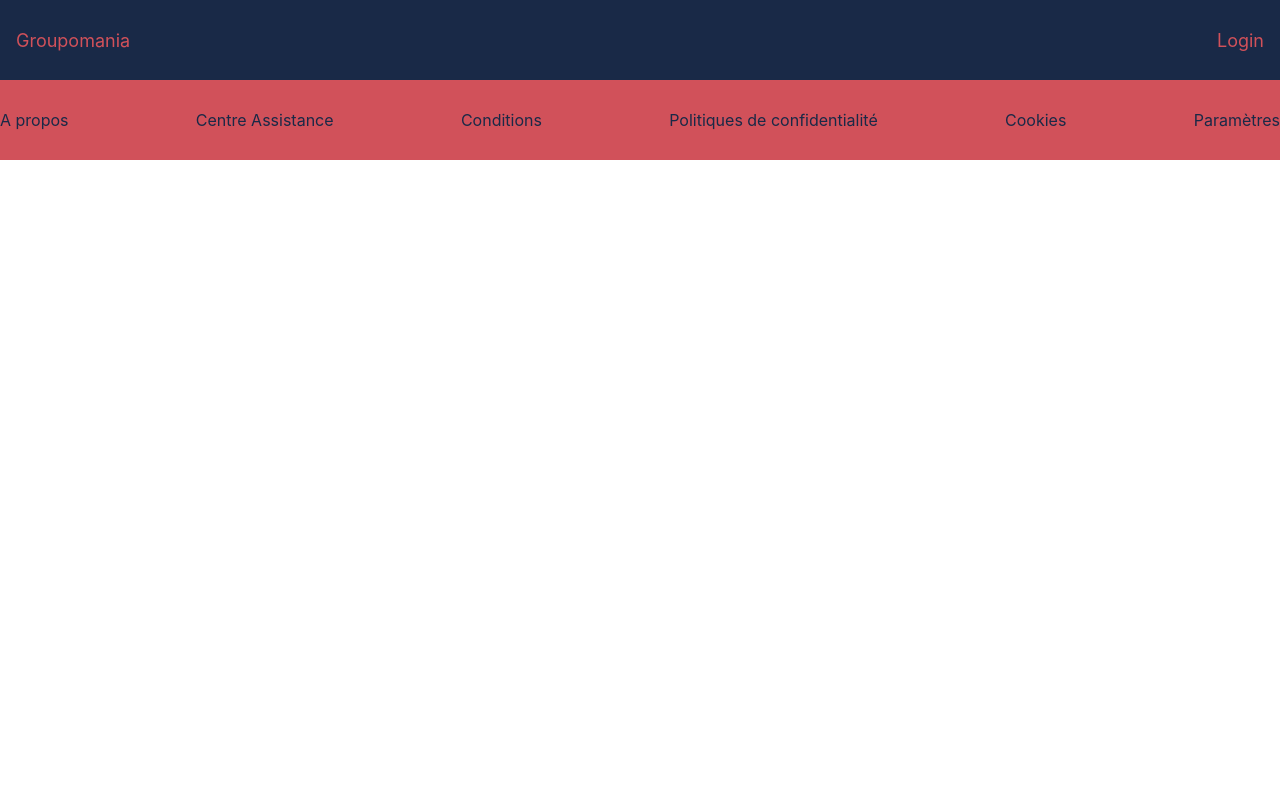
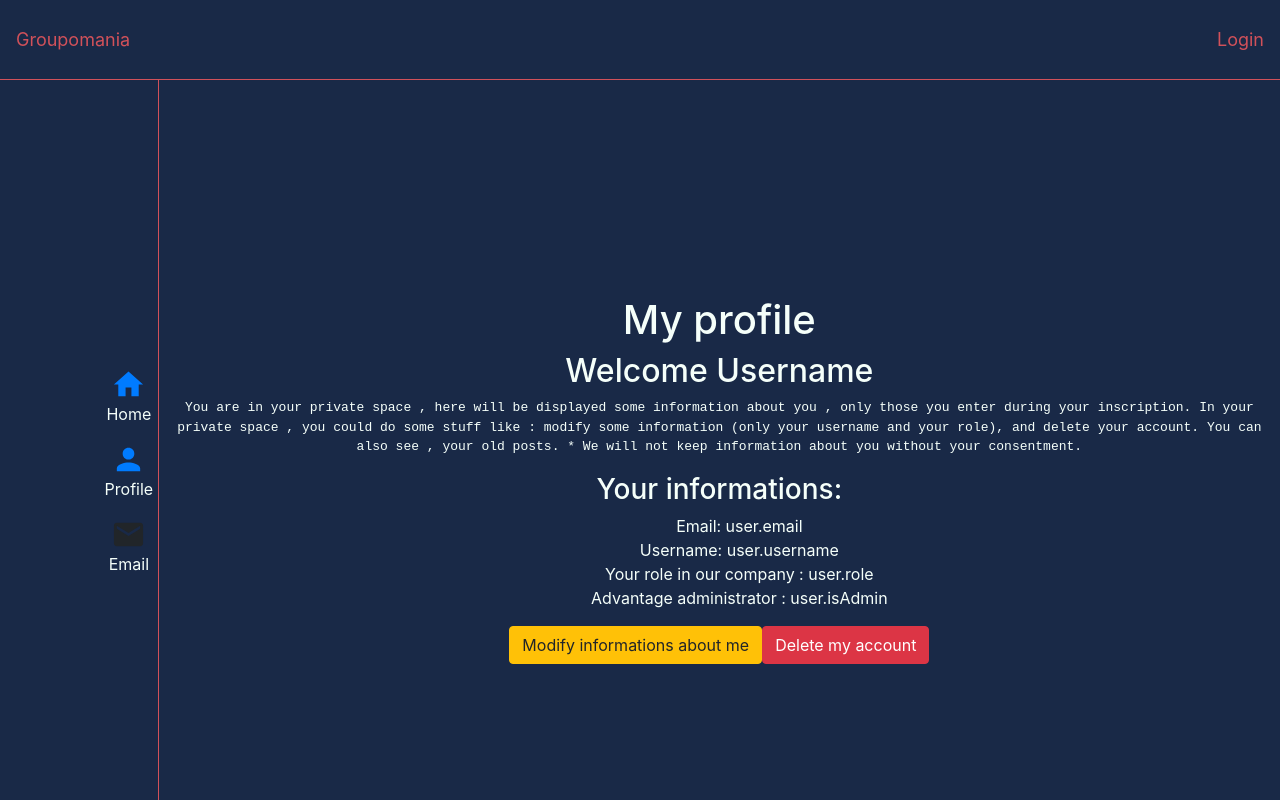
Before and after one commit to TerenceHilderal/groupomania, a React (Create React App) app in the folder frontend/: page /myprofile in a window 1280 px wide. Shown: the top 800 px of the page. Built offline with nearby package versions, Linux system fonts and the light colour scheme.

Commit message:
parti account statique OK

```diff
--- a/frontend/src/App.js
+++ b/frontend/src/App.js
@@ -1,5 +1,13 @@
 import React, { Component } from "react";
-import { SignUp, LogIn, Header, Footer, Sidebar } from "./components";
+import {
+	SignUp,
+	LogIn,
+	Header,
+	Footer,
+	Sidebar,
+	Account,
+	Wall
+} from "./components";
 import { BrowserRouter as Router, Route } from "react-router-dom";
 import "./App.css";
 
@@ -12,6 +20,8 @@ export class App extends Component {
 					{/* <Sidebar /> */}
 					<Route exact path="/" component={SignUp} />
 					<Route exact path="/login" component={LogIn} />
+					<Route exact path="/myprofile" component={Account} />
+					<Route exact path="/wall" component={Wall} />
 					<Footer />
 				</div>
 			</Router>
--- /dev/null
+++ b/frontend/src/components/Account/Account.js
@@ -0,0 +1,60 @@
+import React from "react";
+import styles from "./Account.module.scss";
+
+import Sidebar from "../Sidebar/Sidebar";
+
+// requête get pour recupérer les informations du profile
+
+// requête put pour pouvoir modifier les informations
+
+// requête delete pour pouvoir supprimer son profil
+
+// requête get pour pouvoir récuperer tout ses posts
+
+// récupérer le token pour l'authentification car toutes les requêtes necessite une authentification
+
+function Account() {
+	return (
+		<div className={styles.container}>
+			<Sidebar />
+
+			<div className={styles.profile}>
+				<div>
+					<h1>My profile</h1>
+				</div>
+				<div>
+					<h2>Welcome Username</h2>
+				</div>
+				<div className={styles.introduction}>
+					<p>
+						You are in your private space , here will be displayed some
+						information about you , only those you enter during your
+						inscription. In your private space , you could do some stuff like :
+						modify some information (only your username and your role), and
+						delete your account. You can also see , your old posts. * We will
+						not keep information about you without your consentment.
+					</p>
+				</div>
+				<div>
+					<h3>Your informations:</h3>
+					<ul>
+						<li>Email: user.email</li>
+						<li>Username: user.username</li>
+						<li>Your role in our company : user.role</li>
+						<li>Advantage administrator : user.isAdmin</li>
+					</ul>
+				</div>
+				<div>
+					<button type="button" class="btn btn-warning">
+						Modify informations about me
+					</button>
+					<button type="button" class="btn btn-danger">
+						Delete my account
+					</button>
+				</div>
+			</div>
+		</div>
+	);
+}
+
+export default Account;
--- /dev/null
+++ b/frontend/src/components/Account/Account.module.scss
@@ -0,0 +1,28 @@
+.container {
+	background-color: #192947;
+	height: 100vh;
+	display: flex;
+	flex-direction: row;
+	text-align: center;
+	// align-items: center;
+	p,
+	h1,
+	h2,
+	h3,
+	li {
+		color: mintcream;
+		list-style-type: none;
+	}
+	.introduction {
+		// width: 500px;
+		font-size: small;
+		font-family: "Courier New", Courier, monospace;
+	}
+	.profile {
+		flex-direction: column;
+		min-width: 900px;
+		margin: auto;
+		background-color: #192947;
+		text-decoration: none;
+	}
+}
--- a/frontend/src/components/Footer/Footer.module.scss
+++ b/frontend/src/components/Footer/Footer.module.scss
@@ -4,6 +4,8 @@
 	align-items: center;
 	height: 80px;
 	background-color: #d1515a;
+	bottom: 0;
+	width: 100%;
 
 	a {
 		color: #192947;
--- a/frontend/src/components/Header/Header.module.scss
+++ b/frontend/src/components/Header/Header.module.scss
@@ -1,6 +1,7 @@
 header {
 	background-color: #192947;
 	height: 80px;
+	border-bottom: 1px solid #d1515a;
 	li {
 		font-size: large;
 		color: #d1515a;
--- a/frontend/src/components/Sidebar/Sidebar.js
+++ b/frontend/src/components/Sidebar/Sidebar.js
@@ -3,14 +3,19 @@ import HomeIcon from "@material-ui/icons/Home";
 import PersonIcon from "@material-ui/icons/Person";
 import EmailIcon from "@material-ui/icons/Email";
 import styles from "./Sidebar.module.scss";
+import { NavLink } from "react-router-dom";
 
 function Sidebar() {
 	return (
 		<div className={styles.sidebar}>
-			<HomeIcon fontSize="large" />
-			<p>Home</p>
-			<PersonIcon fontSize="large" />
-			<p>Profile</p>
+			<NavLink to="/wall">
+				<HomeIcon fontSize="large" />
+				<p>Home</p>
+			</NavLink>
+			<NavLink to="/myprofile">
+				<PersonIcon fontSize="large" />
+				<p>Profile</p>
+			</NavLink>
 			<EmailIcon fontSize="large" />
 			<p>Email</p>
 		</div>
--- a/frontend/src/components/Sidebar/Sidebar.module.scss
+++ b/frontend/src/components/Sidebar/Sidebar.module.scss
@@ -1,9 +1,12 @@
 .sidebar {
 	display: flex;
 	flex-direction: column;
-	border-right: 1px solid #192947;
-	width: 200px;
-	margin-top: 100px;
+	align-items: center;
+	justify-content: center;
+	border-right: 1px solid #d1515a;
+	border-bottom: 1px solid #d1515a;
+	width: 250px;
+	height: 100vh;
 	padding-left: 100px;
-	background-color: #d1515a;
+	background-color: #192947;
 }
--- a/frontend/src/components/SignUp/LogIn.js
+++ b/frontend/src/components/SignUp/LogIn.js
@@ -1,7 +1,6 @@
 import axios from "axios";
 import React, { Component } from "react";
 import styles from "./SignUp.module.scss";
-
 import { NavLink } from "react-router-dom";
 
 export class LogIn extends Component {
@@ -77,10 +76,11 @@ export class LogIn extends Component {
 							placeholder="Password"
 						/>
 					</div>
-
-					<button type="submit" class="btn btn-danger">
-						Submit
-					</button>
+					<NavLink to="/myprofile">
+						<button type="submit" class="btn btn-danger">
+							Submit
+						</button>
+					</NavLink>
 					<p>Don't already have an account?</p>
 					<NavLink to="/"> Click here</NavLink>
 				</form>
--- a/frontend/src/components/SignUp/SignUp.js
+++ b/frontend/src/components/SignUp/SignUp.js
@@ -34,7 +34,6 @@ export class SignUp extends Component {
 		const { email, password, username, role } = this.state;
 		return (
 			<div className={styles.containerSignup}>
-				<Sidebar />
 				<form onSubmit={this.submitHandler}>
 					<div className="form-group">
 						<label htmlFor="email">Email address</label>
--- /dev/null
+++ b/frontend/src/components/Wall/Wall.js
@@ -0,0 +1,17 @@
+import React, { Component } from "react";
+import Sidebar from "../Sidebar/Sidebar";
+import styles from "../Sidebar/Sidebar.module.scss";
+
+export class Wall extends Component {
+	render() {
+		return (
+			<div>
+				<div className={styles.sidebar}>
+					<Sidebar />
+				</div>
+			</div>
+		);
+	}
+}
+
+export default Wall;
--- a/frontend/src/components/index.js
+++ b/frontend/src/components/index.js
@@ -3,3 +3,5 @@ export { default as LogIn } from "./SignUp/LogIn";
 export { default as Header } from "./Header/Header";
 export { default as Footer } from "./Footer/Footer";
 export { default as Sidebar } from "./Sidebar/Sidebar";
+export { default as Account } from "./Account/Account";
+export { default as Wall } from "./Wall/Wall";
```
